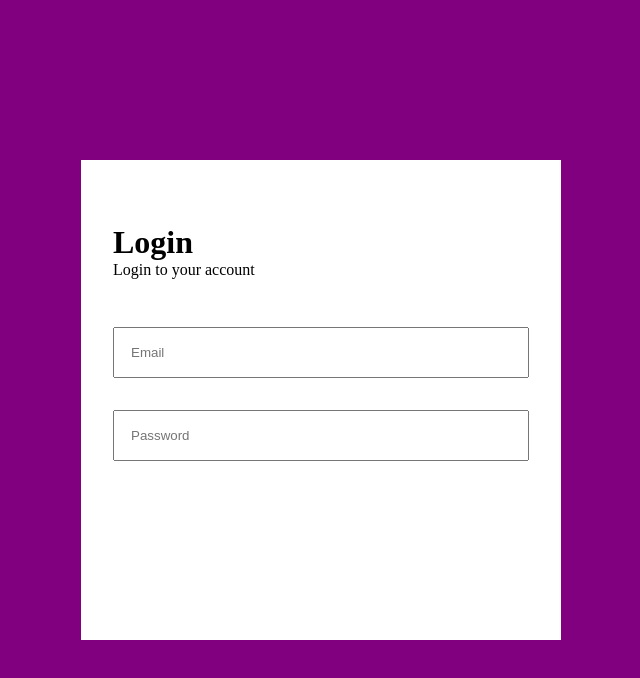
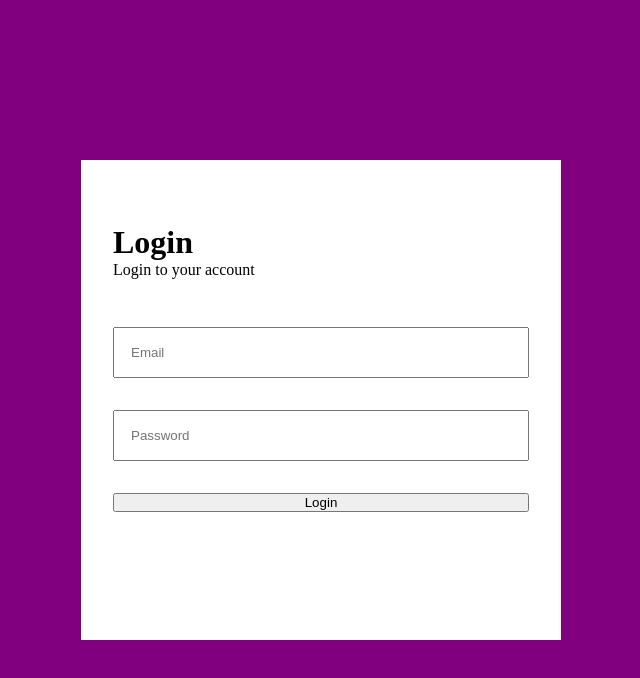
Before and after one commit to alli-Codes/login-page, a Svelte app: page / in a window 1280 px wide. Shown: the top 678 px of the page, without its empty margins (319-959 px from the left). Built offline with nearby package versions, Linux system fonts and the light colour scheme.

Commit message:
Adding a button to the form

```diff
--- a/src/App.svelte
+++ b/src/App.svelte
@@ -10,6 +10,7 @@
     <form action="">
       <input type="text" placeholder="Email" />
       <input type="password" placeholder="Password" />
+      <button>Login</button>
     </form>
   </div>
 </div>
```
